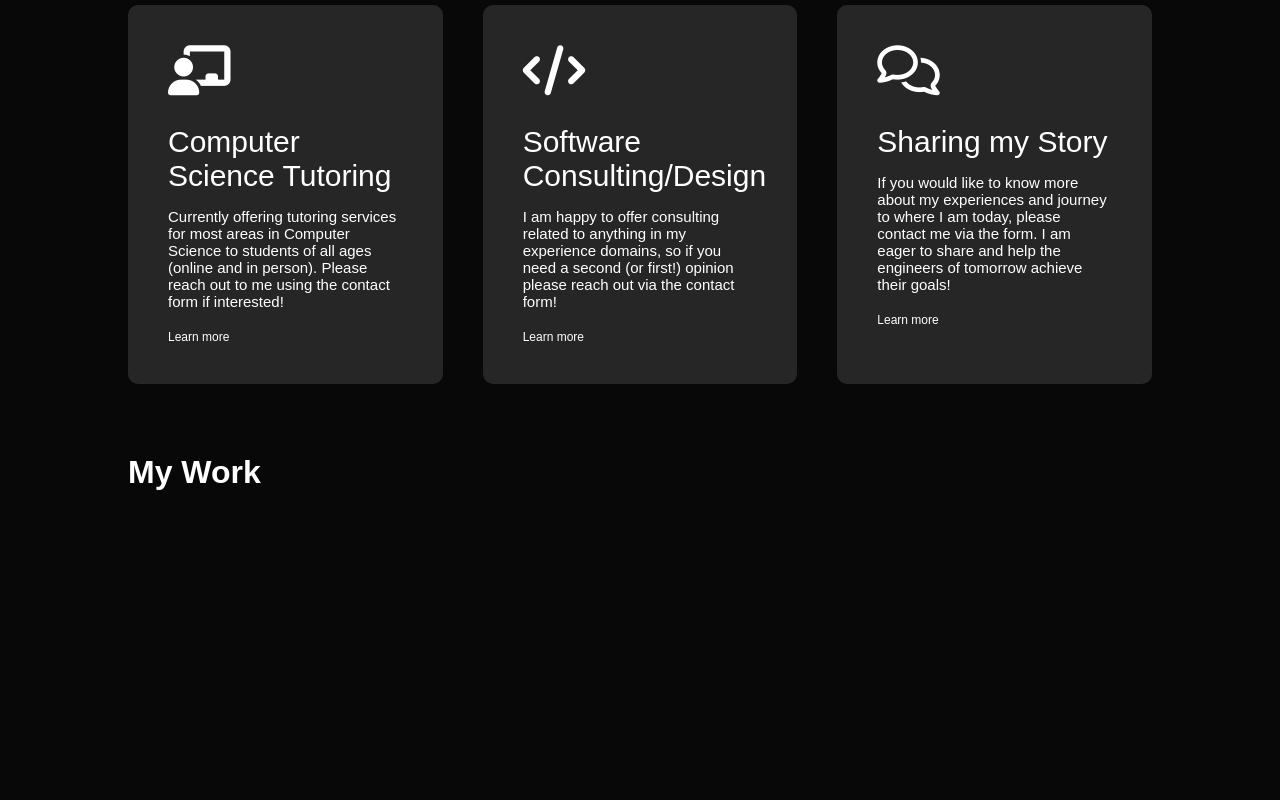
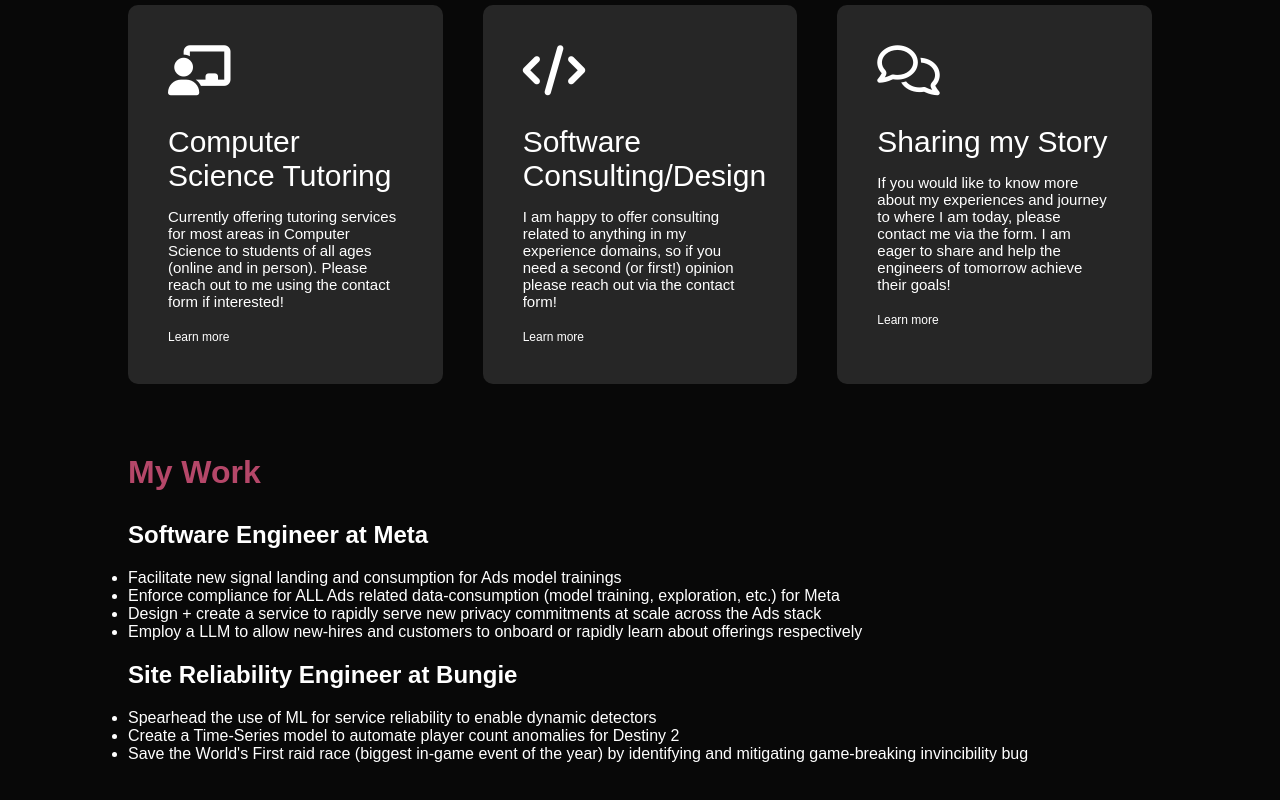
Before and after one commit to bsachde29/Me-site, a plain HTML site: page index.html in a window 1280 px wide. Shown: the part 1696-2496 px from the top of the page. Before the commit the page ends 2247 px from the top, so only its background shows below. Drawn offline with Linux system fonts and the light colour scheme.

Commit message:
Create baseline portfolio section

```diff
--- a/index.html
+++ b/index.html
@@ -23,8 +23,7 @@
                 </ul>
             </nav>
             <div class="header-text">
-                <p>Software Engineer</p>
-                <h1>Hi, I'm <span>Bharat</span><br>Welcome to everything me!</h1>
+                <h1>Hi, I'm <span>Bharat</span></h1>
             </div>
         </div>
     </div>
@@ -53,7 +52,7 @@
                     <div class="tab-contents active-tab" id="skills">
                         <ul>
                             <li><span>Data Engineering</span><br>Handling data at scale for model training and exploration</li>
-                            <li><span>Privacy Compliance</span><br>Ensuring data consumption in line with external commitments</li>
+                            <li><span>Privacy Compliance</span><br>Ensuring privacy compliant data consumption</li>
                             <li><span>Site Reliability</span><br>Building and improving reliability of core systems and services</li>
                             <li><span>System Design</span><br>Designing highly available, scalable, and efficient services</li>
                         </ul>
@@ -61,8 +60,8 @@
 
                     <div class="tab-contents" id="experience">
                         <ul>
-                            <li><span>2022 - Current</span><br>Software Engineer on Training Data Platform at Meta</li>
-                            <li><span>2022</span><br>Site Reliability Engineer on Destiny 2 at Bungie</li>
+                            <li><span>2022 - Current</span><br>Software Engineer on Ads Training Data at Meta</li>
+                            <li><span>2022 - 2022</span><br>Site Reliability Engineer on Destiny 2 at Bungie</li>
                         </ul>
                     </div>
 
@@ -118,11 +117,29 @@
             <h1 class="sub-title">My Work</h1>
             <div class="work-list">
                 <div class="work">
-
+                    <div>
+                        <h2>Software Engineer at Meta</h2>
+                        <ul>
+                            <li>Facilitate new signal landing and consumption for Ads model trainings</li>
+                            <li>Enforce compliance for ALL Ads related data-consumption (model training, exploration, etc.) for Meta</li>
+                            <li>Design + create a service to rapidly serve new privacy commitments at scale across the Ads stack</li>
+                            <li>Employ a LLM to allow new-hires and customers to onboard or rapidly learn about offerings respectively</li>
+                        </ul>
+                    </div>
+                    <div>
+                        <h2>Site Reliability Engineer at Bungie</h2>
+                        <ul>
+                            <li>Spearhead the use of ML for service reliability to enable dynamic detectors</li>
+                            <li>Create a Time-Series model to automate player count anomalies for Destiny 2</li>
+                            <li>Save the World's First raid race (biggest in-game event of the year) by identifying and mitigating game-breaking invincibility bug</li>
+                        </ul>
+                    </div>
                 </div>
             </div>
         </div>
     </div>
+
+    <!------------------JS-------------------------------->
 
 <script>
     var tablinks = document.getElementsByClassName("tab-links")
--- a/style.css
+++ b/style.css
@@ -239,3 +239,13 @@ nav ul a:hover::after{
 #portfolio{
     padding: 50px 0;
 }
+
+.sub-title{
+    color: #b54769;
+    margin-bottom: 30px;
+}
+
+.work div h2{
+    margin-top: 20px;
+    margin-bottom: 20px;
+}
```
